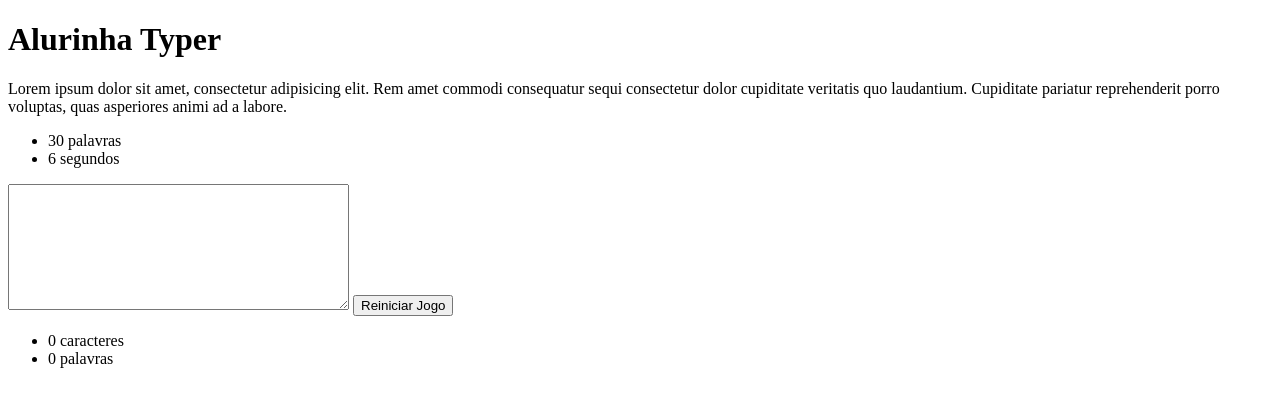
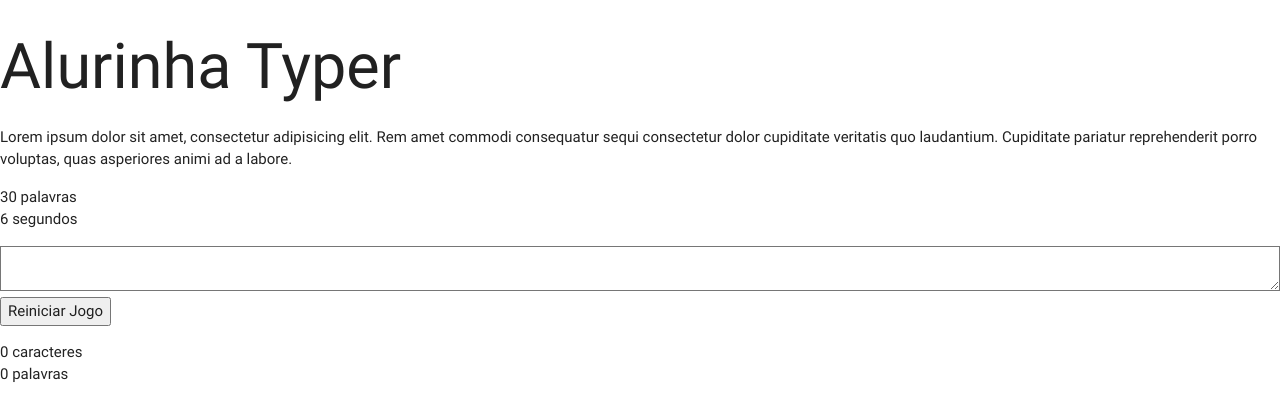
Before and after one commit to talitaazevedo/alura-typer, a plain HTML site: page public/principal.html in a window 1280 px wide. Drawn offline with Linux system fonts and the light colour scheme.

Commit message:
Adicionando lib Materialize => google fonts => icon-fonts

```diff
--- a/public/principal.html
+++ b/public/principal.html
@@ -3,6 +3,10 @@
 <head>
     <meta charset="UTF-8">
     <title>Alura Typer</title>
+    <link rel="stylesheet" href="css/libs/materialize.min.css">
+    <link rel="stylesheet" href="css/libs/google-fonts.css">
+    <link rel="stylesheet" href="css/estilos.css">
+
 </head>
 <body>
     <h1> Alurinha Typer</h1>
```
